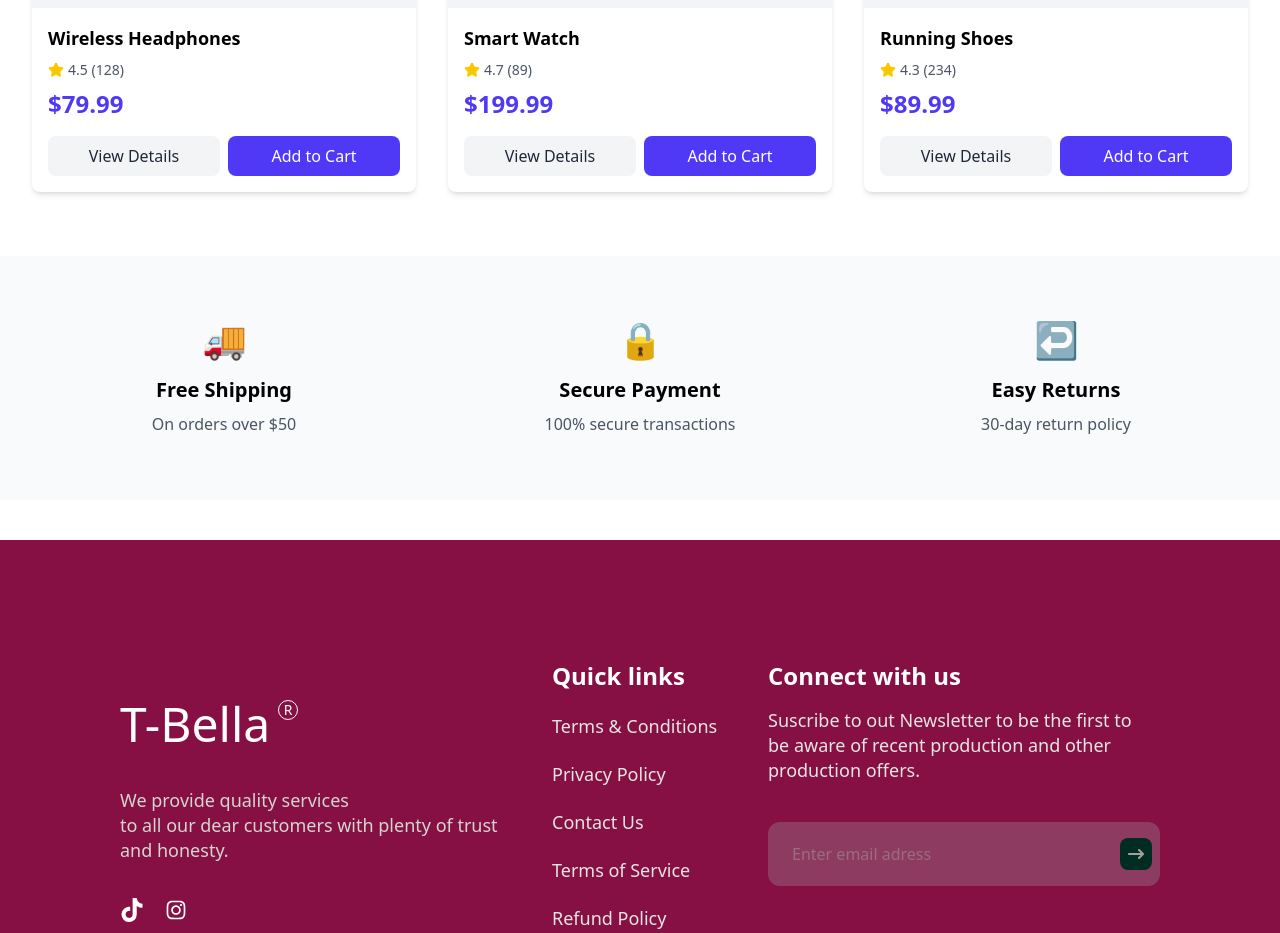
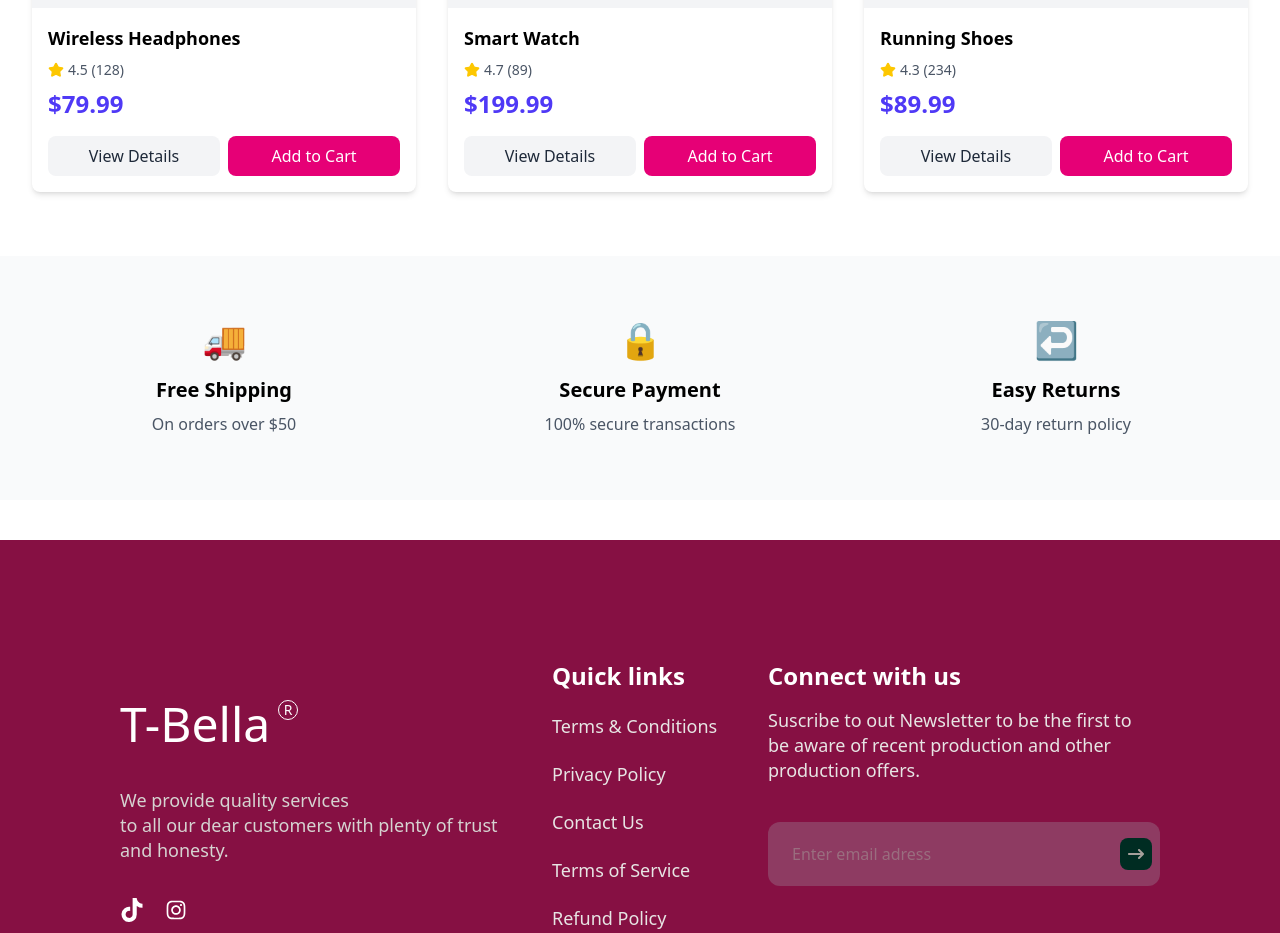
Before and after one commit to Pero4l/New_ecommerce, a Next.js app: page / in a window 1280 px wide. Shown: the part 1100-2033 px from the top of the page. Built offline with nearby package versions, Linux system fonts and the light colour scheme.

Commit message:
changing the colors

```diff
--- a/app/components/ProductCard.tsx
+++ b/app/components/ProductCard.tsx
@@ -37,7 +37,7 @@ export default function ProductCard({ product }: ProductCardProps) {
           </Link>
           <button
             onClick={() => addToCart(product)}
-            className="flex-1 bg-indigo-600 text-white py-2 rounded-lg hover:bg-indigo-700 transition"
+            className="flex-1 bg-pink-600 text-white py-2 rounded-lg hover:bg-indigo-700 transition"
           >
             Add to Cart
           </button>
--- a/app/components/layout/Header.tsx
+++ b/app/components/layout/Header.tsx
@@ -65,7 +65,7 @@ export default function Header() {
             >
               <ShoppingCart className="w-6 h-6" />
               {itemCount > 0 && (
-                <span className="absolute -top-1 -right-1 bg-indigo-600 text-white text-xs rounded-full w-5 h-5 flex items-center justify-center">
+                <span className="absolute -top-1 -right-1 bg-red-600 text-white text-xs rounded-full w-5 h-5 flex items-center justify-center">
                   {itemCount}
                 </span>
               )}
```
